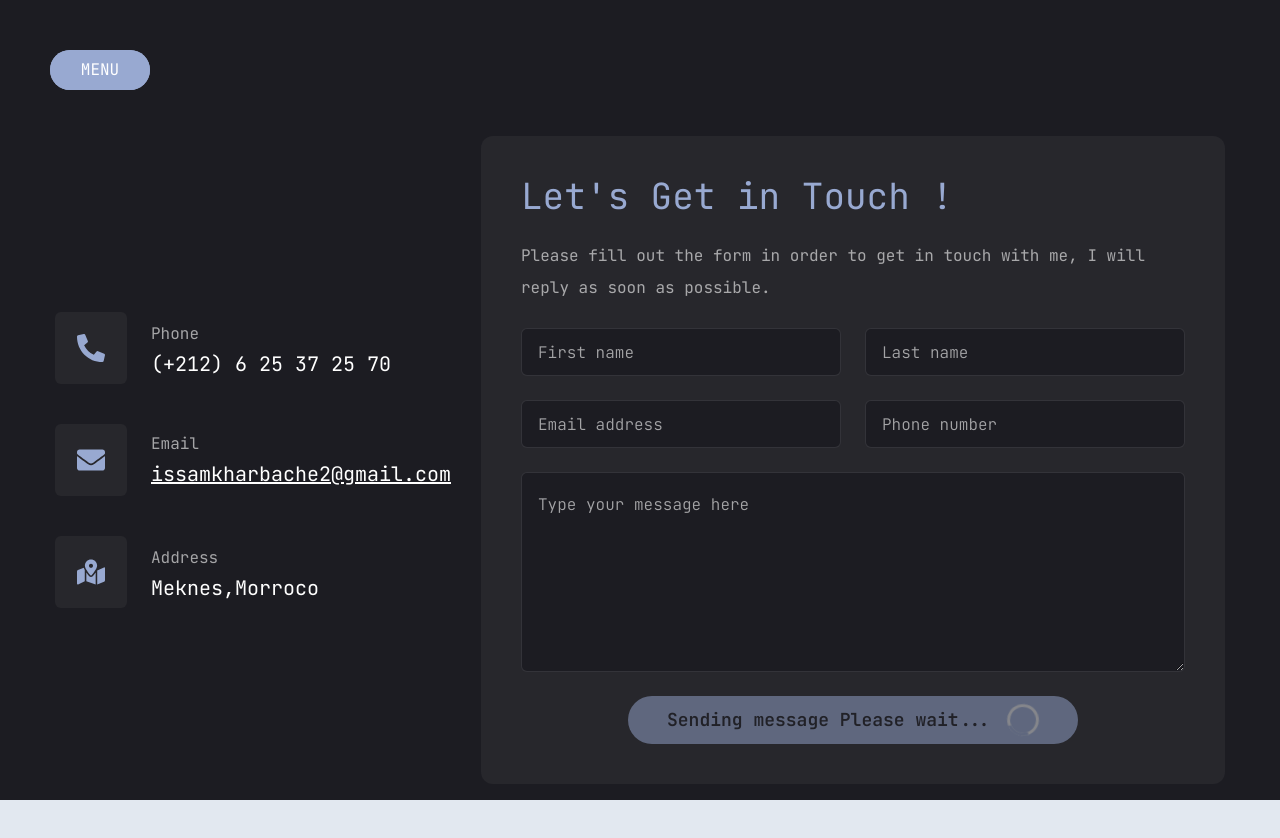
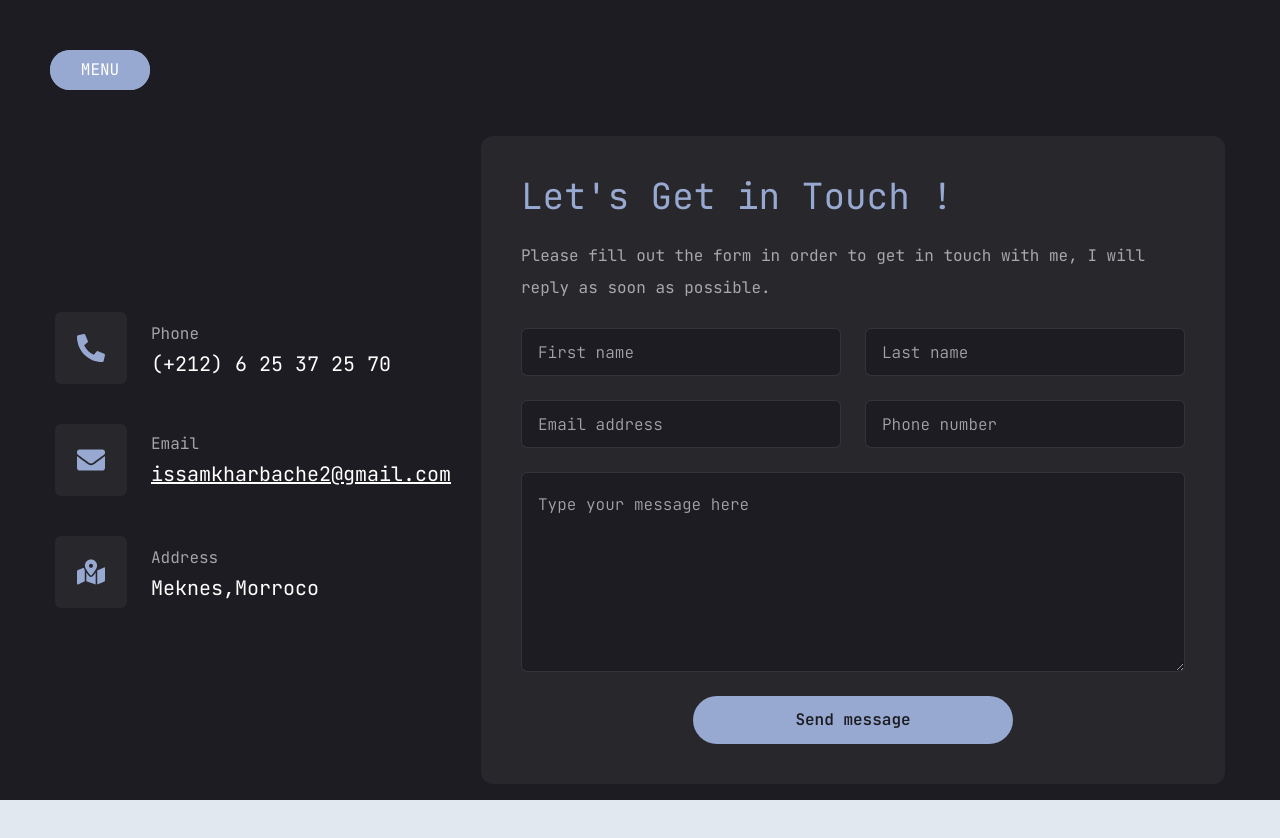
Before and after one commit to IssamKharbache/portfolio-nextjs, a Next.js app: page /contact in a window 1280 px wide. Shown: the top 838 px of the page. Built offline with nearby package versions, Linux system fonts and the light colour scheme; a web font is replaced by a local one.

Commit message:
adjusting loading of the sending message button

```diff
--- a/app/contact/page.jsx
+++ b/app/contact/page.jsx
@@ -29,7 +29,7 @@ const info = [
 ];
 
 const Contact = () => {
-  const [loading, setLoading] = useState(true);
+  const [loading, setLoading] = useState(false);
   const [messageSent, setMessageSent] = useState(false);
   const {
     register,
```
